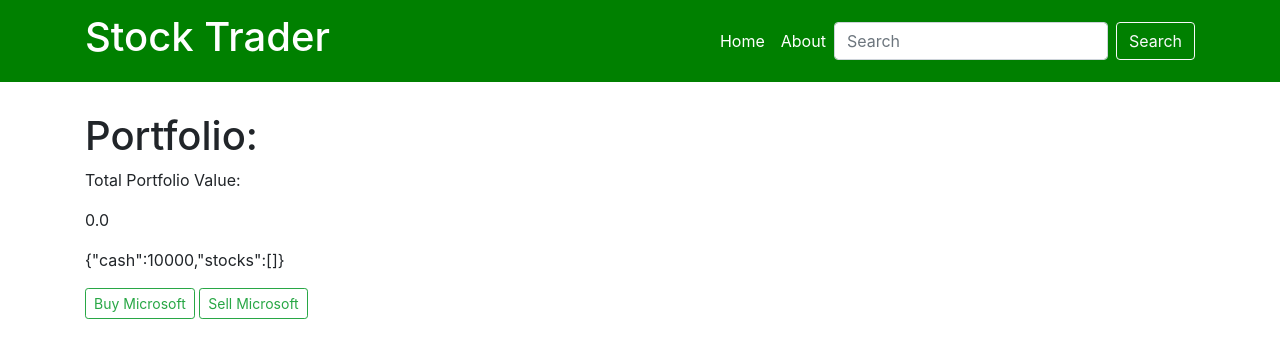
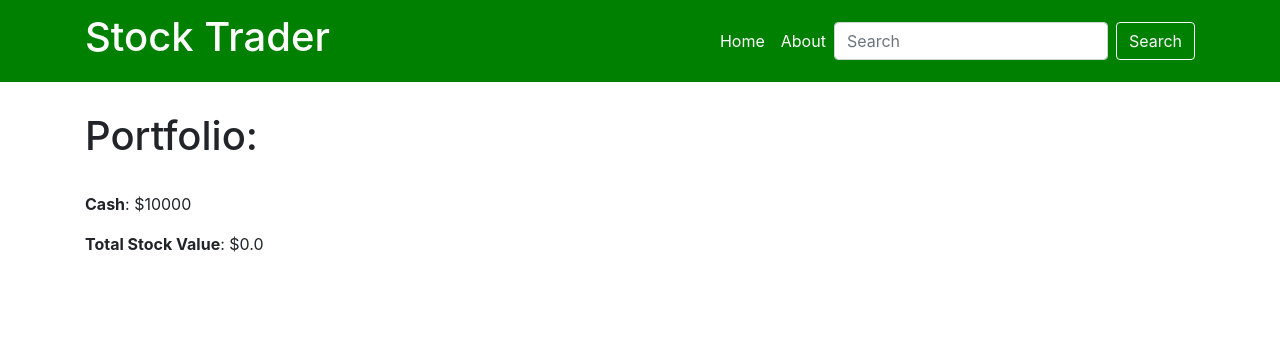
Before and after one commit to Gleeber/Stock-Simulator-Web-Game, a Flask app: page / in a window 1280 px wide. Shown: the top 358 px of the page. Run offline with Flask 2, Linux system fonts and the light colour scheme; data that the repository does not hold is empty; some libraries are stand-ins or nearby versions.

Commit message:
Cosmetic changes to index page, changed updatePortfolio method to simply refresh page.

```diff
--- a/stocksim/static/index.js
+++ b/stocksim/static/index.js
@@ -8,13 +8,7 @@ function updateTotalValue(){
     request.send();
 }
 function updatePortfolio(){
-    var request = new XMLHttpRequest();
-    var url = "http://127.0.0.1:5000/api/portfolio";
-    request.onreadystatechange = function() {
-        document.getElementById('portfolio').innerHTML = this.responseText;
-    };
-    request.open('GET', url, false);
-    request.send();
+    location.reload();
 }
 
 function updateAllUserInfo(){
@@ -23,5 +17,5 @@ function updateAllUserInfo(){
 }
 
 window.onload = function(){
-    updateAllUserInfo();
+    updateTotalValue();
 }
--- a/stocksim/static/stockSummary.js
+++ b/stocksim/static/stockSummary.js
@@ -10,7 +10,6 @@ function updateLatestPrice(){
             var stockSummary = this.response;
             if(stockSummary.Note === undefined){
                 stockSummary = stockSummary['Global Quote']
-                console.log(stockSummary)
                 document.getElementById('stockPrice').innerHTML =
                     stockSummary['05. price'];
                 document.getElementById('stockHigh').innerHTML =
@@ -38,7 +37,6 @@ function graphPriceHistory(){
         if(dailyPriceHistoryRequest.readyState === 4
             && dailyPriceHistoryRequest.status === 200){
             var dailyPriceHistory = dailyPriceHistoryRequest.response;
-            console.log(dailyPriceHistory);
             if (dailyPriceHistory.Note === undefined){
                 var prices = [];
                 var dates = [];
--- a/stocksim/templates/index.html
+++ b/stocksim/templates/index.html
@@ -1,15 +1,26 @@
 {% extends 'base.html' %}
-
+{% macro stock(listItem) %}
+    {% set ticker = listItem['ticker'] %}
+    <li id="{{ticker}}" class="list-group-item">
+        <h4>${{ticker}}</h4>
+        <h5>Price: ${{listItem['price']}}</h5>
+        <h5>Count: {{listItem['count']}}</h5>
+        <button class="btn btn-outline-success btn-sm"
+            onclick="buyStock('{{ticker}}'); updateAllUserInfo();">Buy Microsoft</button>
+        <button class="btn btn-outline-success btn-sm"
+            onclick="sellStock('{{ticker}}'); updateAllUserInfo();">Sell Microsoft</button>
+    </li>
+{% endmacro %}
 {% block body %}
 <div class="container">
-    <h1>Portfolio:</h1>
-    <p>Total Portfolio Value:</p>
-    <p id='totalValue'></p>
-    <p><span id='portfolio'>{{session['portfolio']}}</span></p>
-    <button class="btn btn-outline-success btn-sm"
-        onclick="buyStock('MSFT'); updateAllUserInfo();">Buy Microsoft</button>
-    <button class="btn btn-outline-success btn-sm"
-        onclick="sellStock('MSFT'); updateAllUserInfo();">Sell Microsoft</button>
+    <h1>Portfolio:</h1><br>
+    <p><b>Cash</b>: $<span id="cash">{{session['portfolio']['cash']}}</span></p>
+    <p><b>Total Stock Value</b>: $<span id='totalValue'></span></p>
+    <ul class="list-group">
+        {% for listItem in session['portfolio']['stocks'] %}
+            {{ stock(listItem) }}
+        {% endfor %}
+    </ul>
 </div>
 <script type='text/javascript' src='{{url_for("static", filename="index.js")}}'></script>
 <script type='text/javascript' src='{{url_for("static", filename="tradeStocks.js")}}'></script>
```
Also changed, not shown: stocksim/templates/stockSummary.html (+5 -5 lines).
